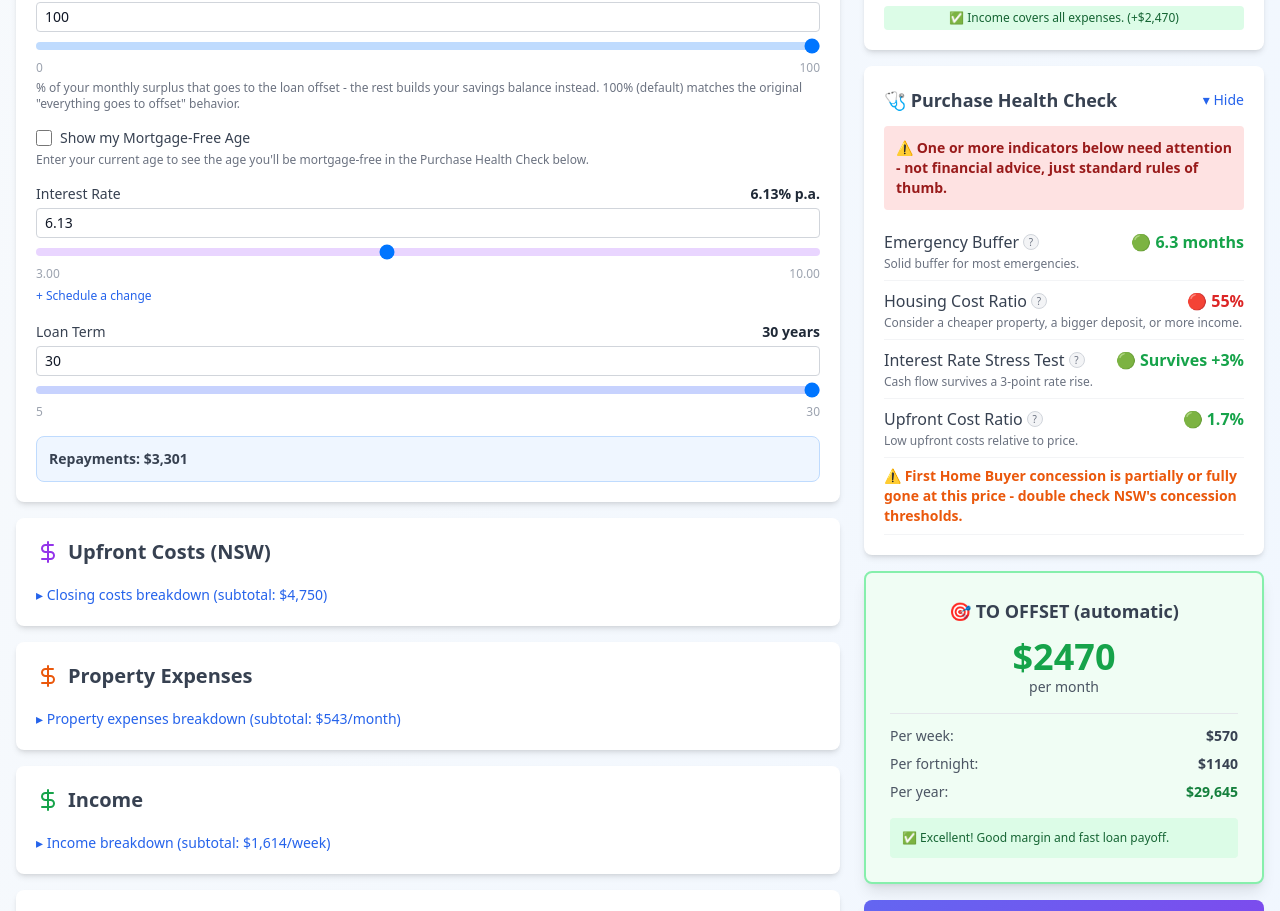
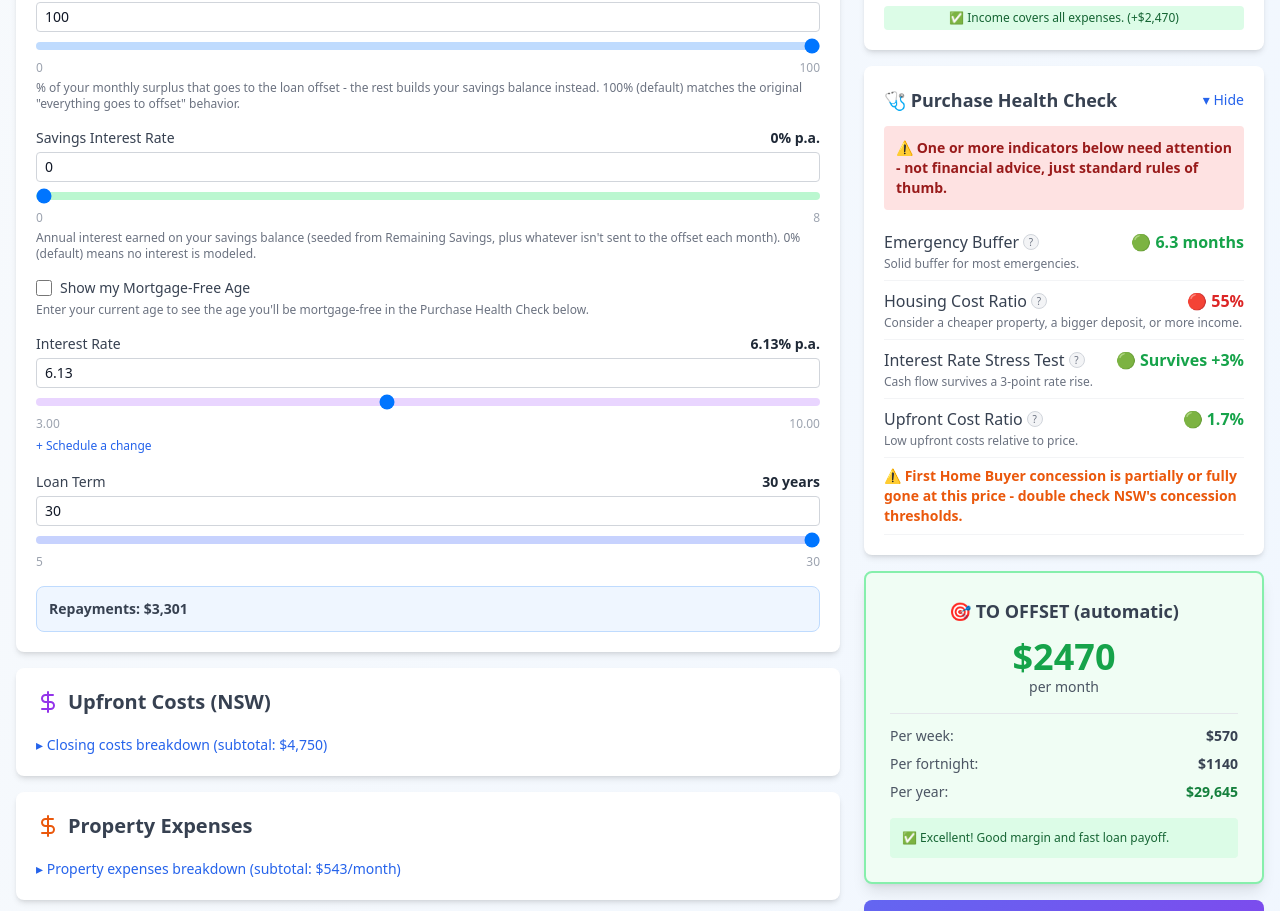
Before and after one commit to CModernel/property-calculator, a React (Vite) app: page / in a window 1280 px wide. Shown: the part 1239-2150 px from the top of the page. Built offline with nearby package versions, Linux system fonts and the light colour scheme.

Commit message:
PCALC-66: Model compounding interest on the savings balance

```diff
--- a/src/App.jsx
+++ b/src/App.jsx
@@ -140,6 +140,10 @@ const PropertyInvestmentCalculator = () => {
   // a separately-tracked savings balance - 100 (the default) preserves the
   // original "100% goes to offset automatically" behavior exactly.
   const [offsetAllocationPct, setOffsetAllocationPct] = useState(config.offsetAllocationPct ?? 100);
+  // TODO-50: annual % interest on the savings balance, compounded monthly -
+  // 0 (the default) preserves the original "savings never earns anything"
+  // behavior exactly.
+  const [savingsInterestRate, setSavingsInterestRate] = useState(config.savingsInterestRate ?? 0);
   // TODO-70: optional - 0 means "not provided", which hides the Mortgage-Free
   // Age indicator entirely rather than forcing anyone to disclose their age.
   const [currentAge, setCurrentAge] = useState(config.currentAge ?? 30);
@@ -400,6 +404,7 @@ const PropertyInvestmentCalculator = () => {
     interestRateField,
     offsetAllocationPct,
     initialSavingsBalance: cashRemaining,
+    savingsInterestRate,
     maxMonths: totalMonths,
   });
   const baselineSimulation = calculateLoanWithOffset({
@@ -414,6 +419,7 @@ const PropertyInvestmentCalculator = () => {
     interestRateField,
     offsetAllocationPct,
     initialSavingsBalance: cashRemaining,
+    savingsInterestRate,
     maxMonths: totalMonths,
   });
   const interestSaved = baselineSimulation.totalInterest - loanSimulation.totalInterest;
@@ -559,7 +565,7 @@ const PropertyInvestmentCalculator = () => {
       landTax: landTaxField.base, landTaxChanges: landTaxField.changes,
       propertyManagement: propertyManagementField.base, propertyManagementChanges: propertyManagementField.changes,
       miscPropertyExpense: miscPropertyExpenseField.base, miscPropertyExpenseChanges: miscPropertyExpenseField.changes,
-      isFirstHomeBuyer, isForeignPurchaser, totalSavings, offsetAllocationPct, currentAge, showMortgageFreeAge, payLmiUpfront,
+      isFirstHomeBuyer, isForeignPurchaser, totalSavings, offsetAllocationPct, savingsInterestRate, currentAge, showMortgageFreeAge, payLmiUpfront,
       conveyancing, buildingInspection, pestInspection, registrationFees, searches,
       loanEstablishmentFee, propertyValuation, homeInsurance, rateAdjustments, miscUpfrontCost,
       incomeSources,
@@ -971,6 +977,21 @@ const PropertyInvestmentCalculator = () => {
                 suffix="%"
               >
                 % of your monthly surplus that goes to the loan offset - the rest builds your savings balance instead. 100% (default) matches the original "everything goes to offset" behavior.
+              </NumberSliderField>
+
+              <NumberSliderField
+                label="Savings Interest Rate"
+                value={savingsInterestRate}
+                onChange={setSavingsInterestRate}
+                min={0}
+                max={15}
+                sliderMin={0}
+                sliderMax={8}
+                step={0.1}
+                color="green"
+                suffix="% p.a."
+              >
+                Annual interest earned on your savings balance (seeded from Remaining Savings, plus whatever isn't sent to the offset each month). 0% (default) means no interest is modeled.
               </NumberSliderField>
 
               <div>
@@ -2388,6 +2409,14 @@ const PropertyInvestmentCalculator = () => {
                   </p>
                 </div>
 
+                {savingsInterestRate > 0 && (
+                  <div className="bg-white dark:bg-gray-800/20 backdrop-blur rounded-lg p-3">
+                    <p className="text-sm opacity-90">Savings interest earned:</p>
+                    <p className="text-2xl font-bold">
+                      ${Math.round(loanSimulation.totalSavingsInterest).toLocaleString()}
+                    </p>
+                  </div>
+                )}
 
                 {offsetContributions.length > 1 && (
                   <div className="bg-cyan-400/30 backdrop-blur rounded-lg p-2 text-xs">
--- a/src/calculations/offsetSimulation.js
+++ b/src/calculations/offsetSimulation.js
@@ -45,6 +45,10 @@ export function calculateLoanWithOffset({
   // cash sitting in the bank right after settlement. Defaults to 0 so
   // existing tests that don't care about it are unaffected.
   initialSavingsBalance = 0,
+  // TODO-50: annual % interest on the savings balance, compounded monthly.
+  // 0 (the default) means every existing caller/test that omits this keeps
+  // the old "savings never earns anything" behavior byte-for-byte.
+  savingsInterestRate = 0,
   maxMonths = 30 * 12,
 }) {
   // Nothing to offset: no surplus, no scheduled contributions, and no income
@@ -53,20 +57,28 @@ export function calculateLoanWithOffset({
   // "does not pay off early". `months` must be present and match the full
   // term - callers read it for the timeline bounds, and omitting it used to
   // render "Middle (NaN)" / "End (undefined)".
+  // TODO-50: this early-out is only valid when the savings balance ALSO has
+  // nothing left to do - a nonzero initialSavingsBalance still compounds
+  // every month under a nonzero savingsInterestRate even with zero ongoing
+  // surplus/income/contributions, so that combination must fall through to
+  // the real loop instead of being skipped.
   if (
     monthlyToOffset <= 0 &&
     incomeSources.length === 0 &&
-    contributions.reduce((s, c) => s + c.amount, 0) === 0
+    contributions.reduce((s, c) => s + c.amount, 0) === 0 &&
+    !(initialSavingsBalance > 0 && savingsInterestRate > 0)
   ) {
-    return { years: 999, months: maxMonths, totalInterest: 999999, monthlyData: [] };
+    return { years: 999, months: maxMonths, totalInterest: 999999, totalSavingsInterest: 0, monthlyData: [] };
   }
 
   let balance = loanAmount;
   let offsetBalance = 0;
   let savingsBalance = initialSavingsBalance;
   let totalInterest = 0;
+  let totalSavingsInterest = 0;
   let months = 0;
   const monthlyData = [];
+  const savingsMonthlyRate = calculateMonthlyRate(savingsInterestRate);
 
   // The caller's monthlyToOffset already has the ORIGINAL (month-1)
   // monthlyPayment baked in (see App.jsx's baseMonthlySurplus) - a rate
@@ -166,6 +178,14 @@ export function calculateLoanWithOffset({
       monthlyToOffset + (initialMonthlyPayment - currentMonthlyPayment) + monthlyIncomeThisMonth - monthlyExpensesForMonth
         - monthlyPersonalExpensesCost
     );
+    // TODO-50: interest accrues on last month's ending balance BEFORE this
+    // month's deposit is added - matches how a real bank statement works
+    // (existing balance earns interest, new deposits start earning next
+    // month). Runs even when savingsInterestRate is 0 (a no-op multiply).
+    const savingsInterestThisMonth = savingsBalance * savingsMonthlyRate;
+    savingsBalance += savingsInterestThisMonth;
+    totalSavingsInterest += savingsInterestThisMonth;
+
     // TODO-49: only offsetAllocationPct of the surplus reaches the offset -
     // the rest builds the separately-tracked savings balance instead.
     const offsetShare = netMonthlyDeposit * (offsetAllocationPct / 100);
@@ -209,6 +229,7 @@ export function calculateLoanWithOffset({
     years: months / 12,
     months: months,
     totalInterest: totalInterest,
+    totalSavingsInterest: totalSavingsInterest,
     monthlyData: monthlyData
   };
 }
```
Also changed, not shown: 2 other files (tests, documents, lock files or other folders).
